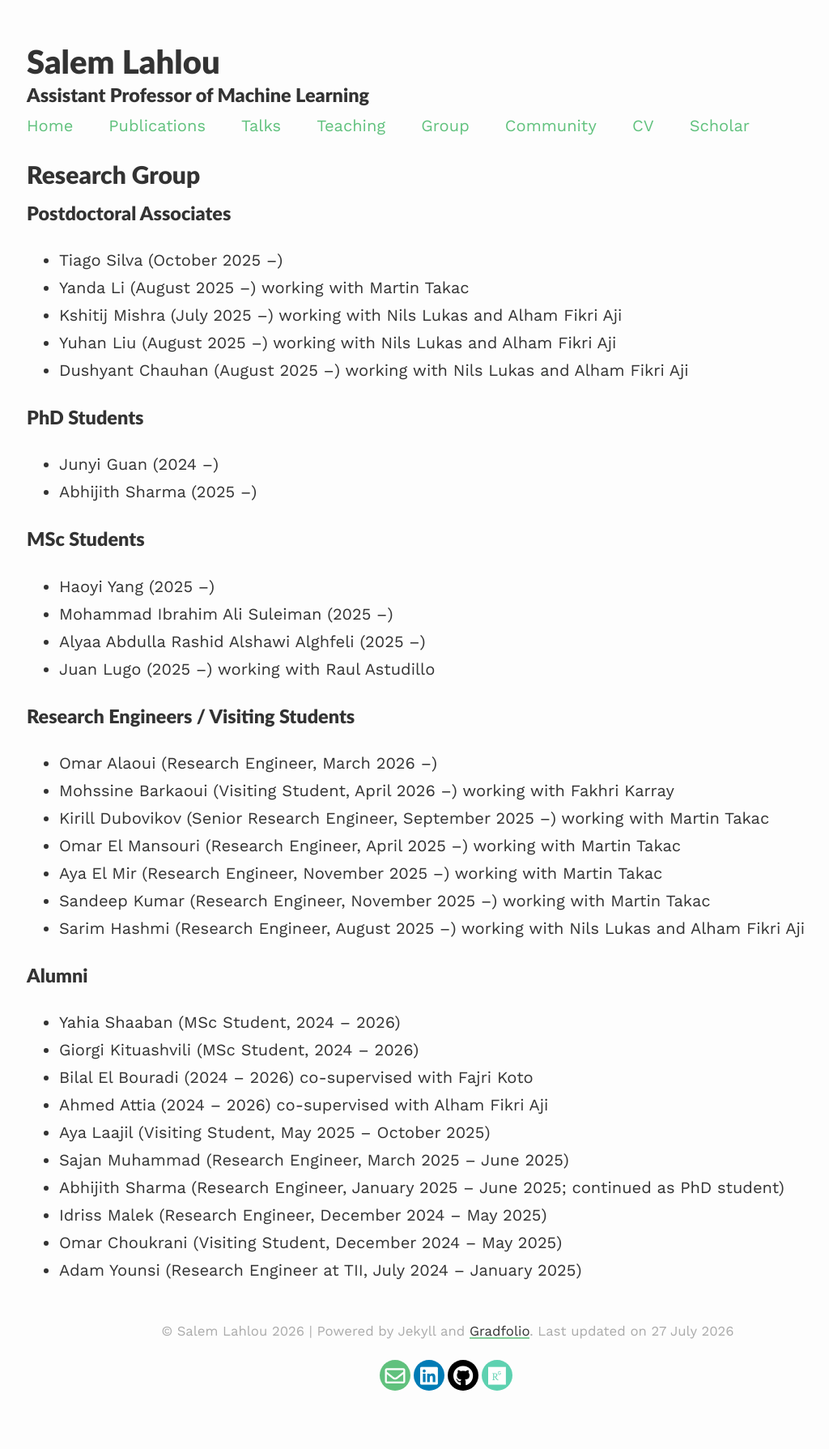
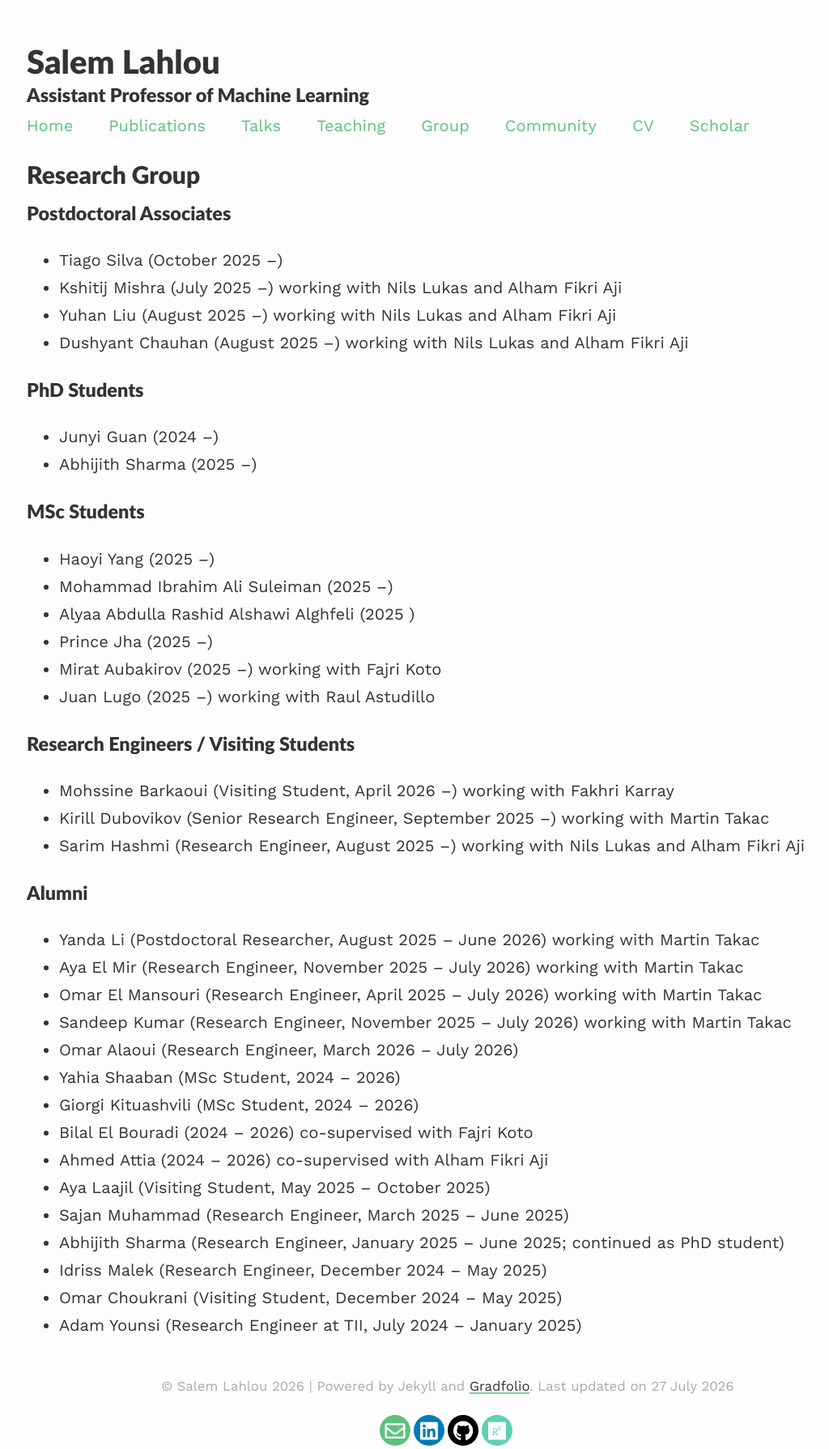
Before and after one commit to saleml/saleml.github.io, a Jekyll site: the page built from research-group.md, in a window 1280 px wide. Shown: the whole page at 81% size, without its empty margins (87-1111 px from the left). Built offline with Jekyll 4.4.1, drawn with Linux system fonts in a browser that asks for light colours; nearby versions of some CDN libraries; before the commit the page ends 1721 px from its top, so only the background shows below that.

Commit message:
Update research group members: removed Yanda Li from Postdoctoral Associates, added Prince Jha and Mirat Aubakirov to MSc Students, and updated alumni section with new entries and dates for several Research Engineers.

```diff
--- a/research-group.md
+++ b/research-group.md
@@ -20,20 +19,23 @@ published: true
 ### MSc Students
 *   Haoyi Yang (2025 &ndash;)
 *   Mohammad Ibrahim Ali Suleiman (2025 &ndash;)
-*   Alyaa Abdulla Rashid Alshawi Alghfeli (2025 &ndash;)
+*   Alyaa Abdulla Rashid Alshawi Alghfeli (2025 )
+*   Prince Jha (2025 &ndash;)
+*   Mirat Aubakirov (2025 &ndash;) working with Fajri Koto
 *   Juan Lugo (2025 &ndash;) working with Raul Astudillo
 
 ### Research Engineers / Visiting Students
-*   Omar Alaoui (Research Engineer, March 2026 &ndash;)
 *   Mohssine Barkaoui (Visiting Student, April 2026 &ndash;) working with Fakhri Karray
 *   Kirill Dubovikov (Senior Research Engineer, September 2025 &ndash;) working with Martin Takac
-*   Omar El Mansouri (Research Engineer, April 2025 &ndash;) working with Martin Takac
-*   Aya El Mir (Research Engineer, November 2025 &ndash;) working with Martin Takac
-*   Sandeep Kumar (Research Engineer, November 2025 &ndash;) working with Martin Takac
 *   Sarim Hashmi (Research Engineer, August 2025 &ndash;) working with Nils Lukas and Alham Fikri Aji
 
 ### Alumni
 
+*   Yanda Li (Postdoctoral Researcher, August 2025 &ndash; June 2026) working with Martin Takac
+*   Aya El Mir (Research Engineer, November 2025 &ndash; July 2026) working with Martin Takac
+*   Omar El Mansouri (Research Engineer, April 2025 &ndash; July 2026) working with Martin Takac
+*   Sandeep Kumar (Research Engineer, November 2025 &ndash; July 2026) working with Martin Takac
+*   Omar Alaoui (Research Engineer, March 2026 &ndash; July 2026)
 *   Yahia Shaaban (MSc Student, 2024 &ndash; 2026)
 *   Giorgi Kituashvili (MSc Student, 2024 &ndash; 2026)
 *   Bilal El Bouradi (2024 &ndash; 2026) co-supervised with Fajri Koto
```
Also changed, not shown: other parts of research-group.md (+0 -1 lines).
